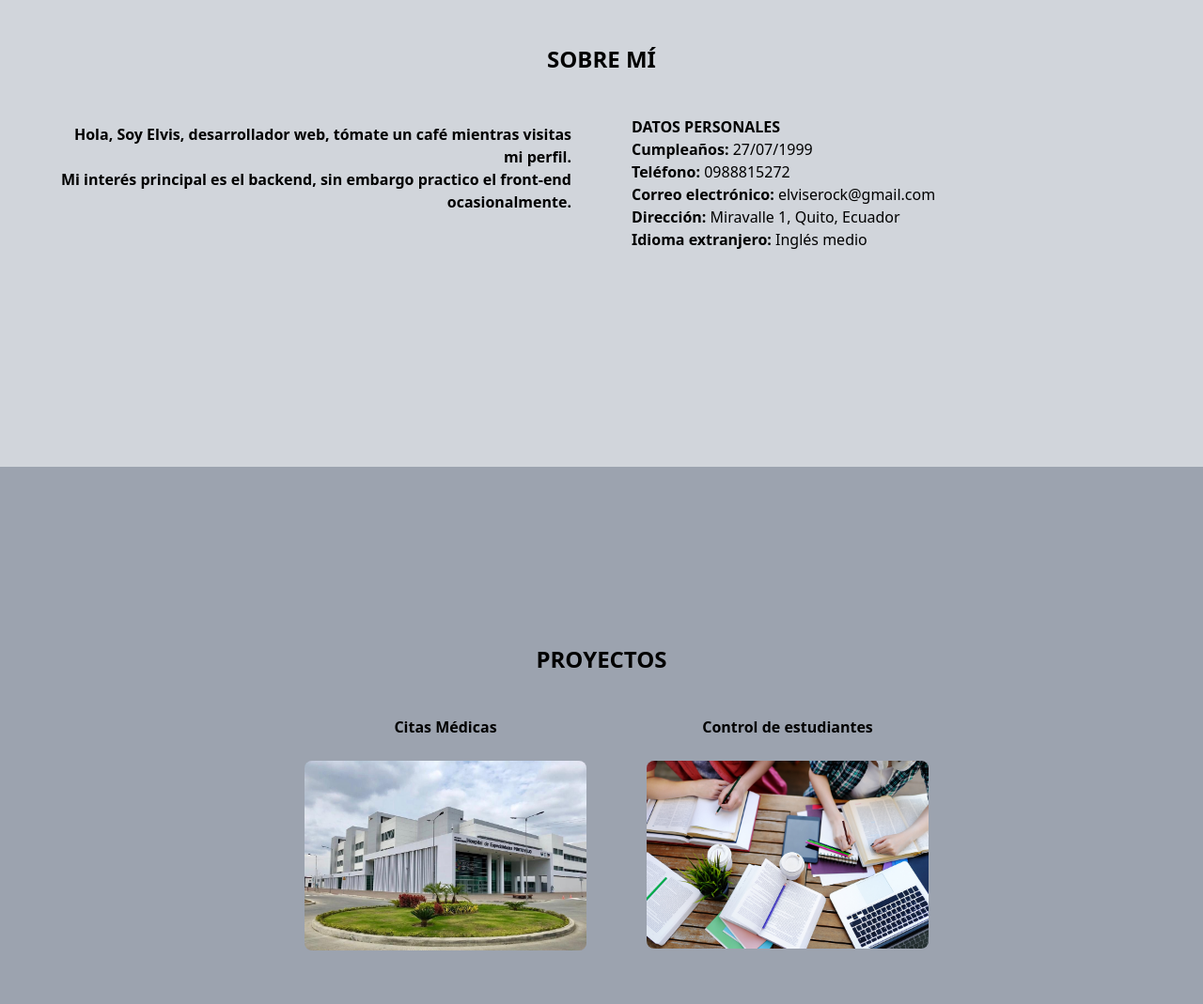
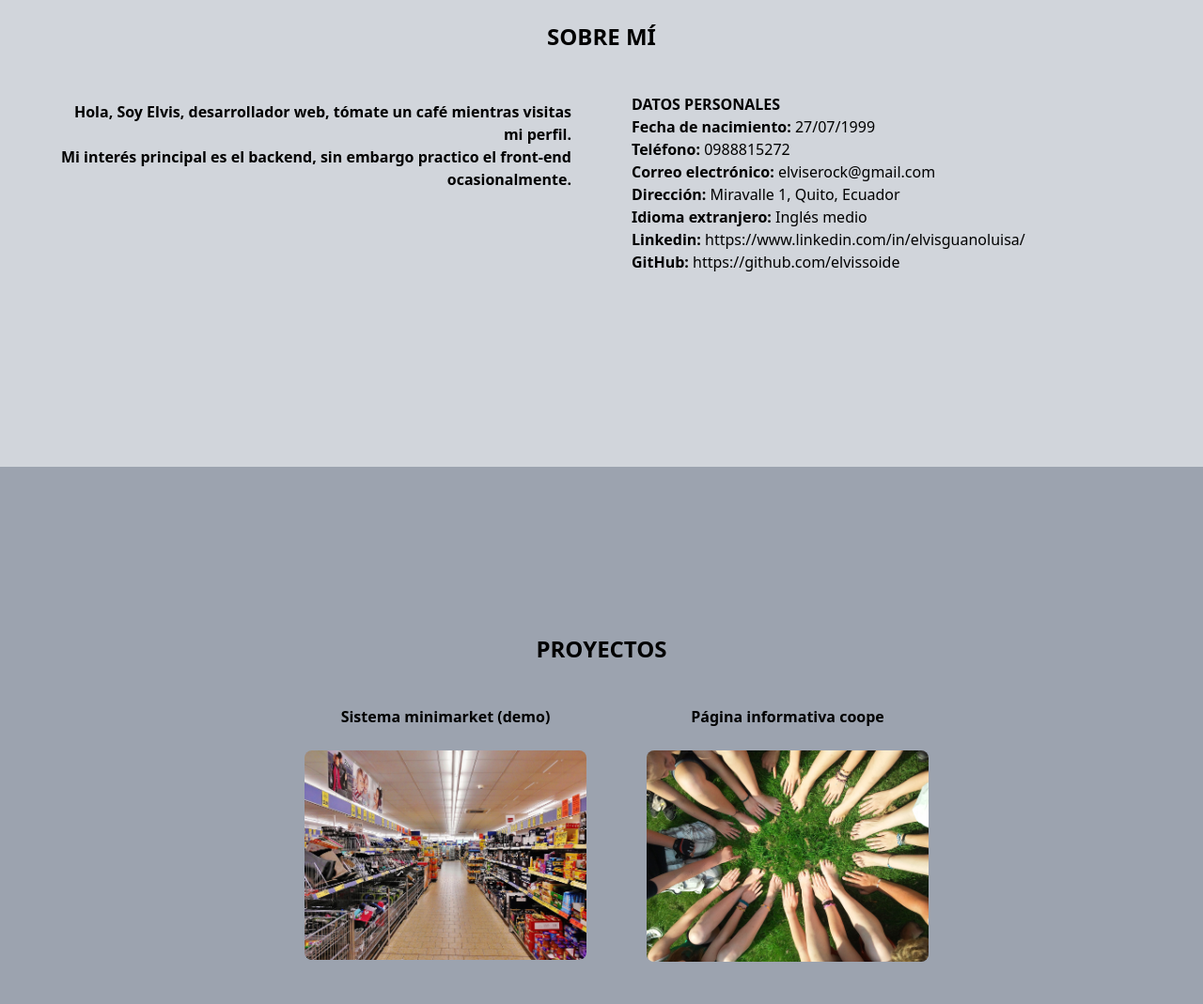
Before and after one commit to elvissoide/elvissoide.github.io, a plain HTML site: page index.html in a window 1280 px wide. Shown: the part 903-1972 px from the top of the page at 94% size. Drawn offline with nearby package versions, Linux system fonts and the light colour scheme.

Commit message:
updated portfolio

```diff
--- a/index.html
+++ b/index.html
@@ -47,10 +47,10 @@
    <section class="grid grid-cols-1 content-center bg-gray-200" style="height: 700px;">
       <div class="flex flex-col sm:flex-row">
          <div class="text-center sm:text-right px-8 sm:pl-16 font-bold pb-10 sm:w-1/2 p-2">
-            <img class="mx-auto rounded-full" src="media/foto-perfil.png" style="max-width: 275px; max-height: 275px;" alt="Foto de perfil">
+            <img class="mx-auto rounded-full" src="media/foto-perfil.jpeg" style="max-width: 350px; max-height: 350px;" alt="Foto de perfil">
          </div>
          <div class="text-center sm:text-left px-8 sm:pr16 sm:w-1/2 py-16 text-3xl">
-            <p>My nombre es</p>
+            <p>Mi nombre es</p>
             <p>Elvis Guanoluisa</p>
             <p>Soy desarrollador de software</p>
          </div>
@@ -67,11 +67,13 @@
          <div class="text-center sm:text-left px-8 sm:pr16 sm:w-1/2">
             <h3 class="font-semibold">DATOS PERSONALES</h3>
                <ul>
-                  <li><b>Cumpleaños: </b>27/07/1999</li>
+                  <li><b>Fecha de nacimiento: </b>27/07/1999</li>
                   <li><b>Teléfono: </b>0988815272</li>
                   <li><b>Correo electrónico: </b>elviserock@gmail.com</li>
                   <li><b>Dirección: </b>Miravalle 1, Quito, Ecuador</li>
                   <li><b>Idioma extranjero: </b>Inglés medio</li>
+                  <li><b>Linkedin: </b>https://www.linkedin.com/in/elvisguanoluisa/</li>
+                  <li><b>GitHub: </b>https://github.com/elvissoide</li>
                </ul>
          </div>
       </div>
@@ -81,12 +83,16 @@
       <h2 class="text-center text-2xl font-semibold p-5 font-bold mb-6 mt-6">PROYECTOS</h2>
       <div class="flex flex-col justify-center sm:flex-row">
          <div class="justify-center sm:text-right px-8 sm:pl-16 font-bold pb-10">
-            <h3 class="text-center mb-6">Citas Médicas</h3>
-            <img class="mx-auto rounded-lg" src="media/hospital.jpeg" style="max-width: 300px; max-height: 300px;" alt="Proyecto citas medicas">
+            <h3 class="text-center mb-6">Sistema minimarket (demo)</h3>
+            <a href="https://github.com/elvissoide/minimarket.git">
+               <img class="mx-auto rounded-lg" src="media/minimarket.jpg" style="max-width: 300px; max-height: 300px;" alt="Proyecto citas medicas">
+            </a>
          </div>
          <div class="justify-center sm:text-left px-8 sm:pr16 font-bold pb-10">
-            <h3 class="text-center mb-6">Control de estudiantes</h3>
-            <img class="mx-auto rounded-lg" src="media/estudiantes.jpeg" style="max-width: 300px; max-height: 300px;" alt="Proyecto Scrud estudiantes">
+            <h3 class="text-center mb-6">Página informativa coope</h3>
+            <a href="https://deficient-fireplugs.000webhostapp.com">
+               <img class="mx-auto rounded-lg" src="media/coope.jpg" style="max-width: 300px; max-height: 300px;" alt="Proyecto Scrud estudiantes">
+            </a>
          </div>
       </div>
    </section>
```
Also changed, not shown: media/coope.jpg (added), media/estudiantes.jpeg (deleted), media/foto-perfil.jpeg (added), media/foto-perfil.png (deleted), media/hospital.jpeg (deleted), media/minimarket.jpg (added).
